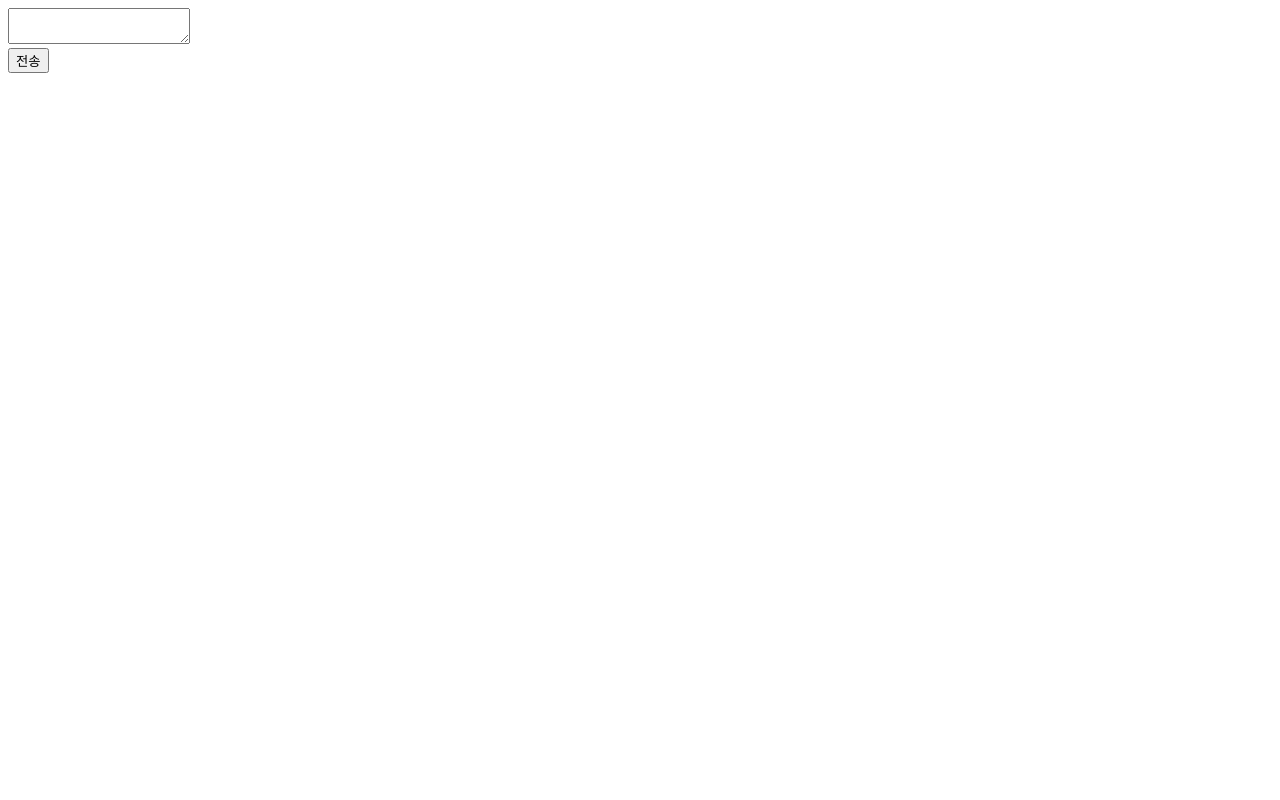
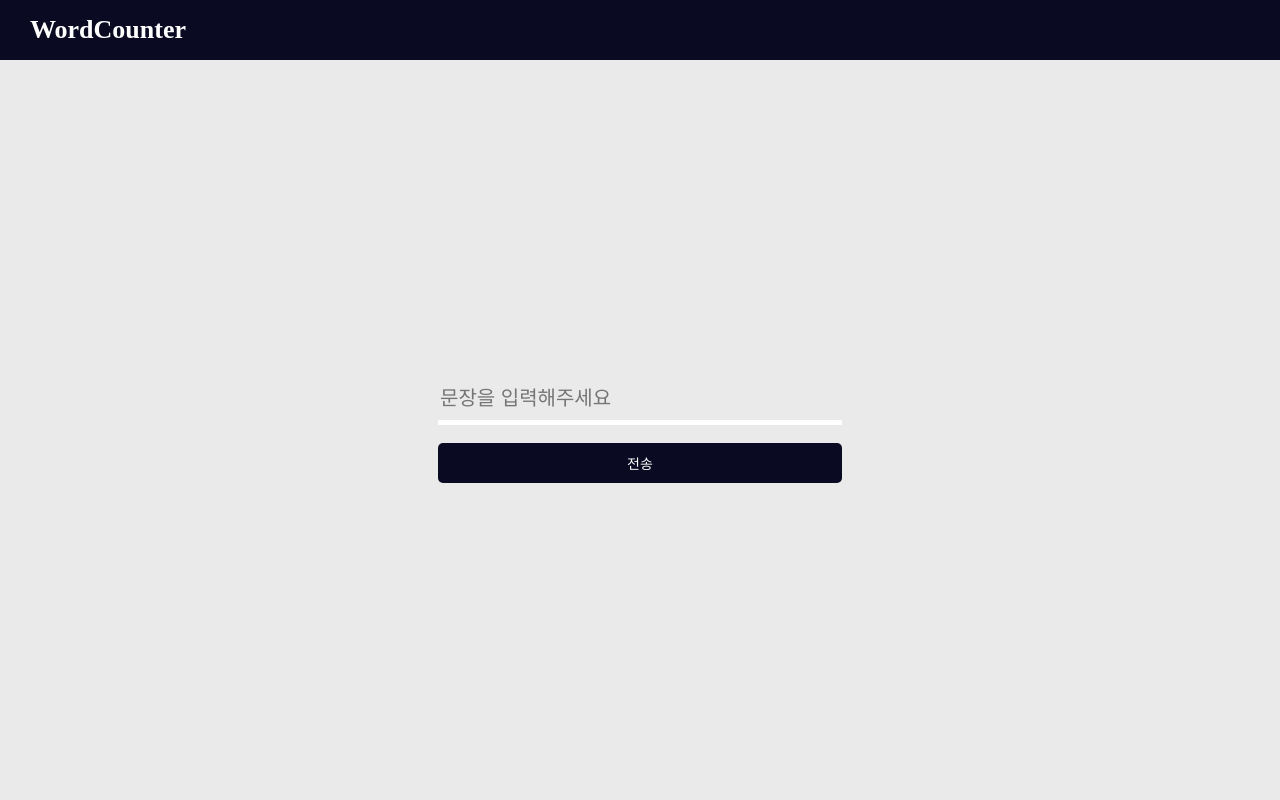
Before and after one commit to Jhun24/WordCountAssignment, a Django app: page / in a window 1280 px wide. Before the commit the page is almost empty. Run offline with Django 3.2, Linux system fonts and the light colour scheme.

Commit message:
[style] add home.css

```diff
--- a/manage.py
+++ b/manage.py
@@ -20,3 +20,9 @@ if __name__ == "__main__":
             )
         raise
     execute_from_command_line(sys.argv)
+
+STATIC_URL = '/static/'
+
+STATICFILES_DIRS = (
+    os.path.join(BASE_DIR, 'static'),
+)
--- /dev/null
+++ b/wordcount/static/css/home.css
@@ -0,0 +1,77 @@
+*{
+    margin:0;
+}
+
+body{
+    width:100vw;
+    height:100vh;
+
+}
+
+.header{
+    width:100vw;
+    height:60px;
+
+    background-color: #0A0A23;
+
+    display: flex;
+    align-items:center;
+}
+
+.header > p{
+    font-size:26px;
+    font-weight:600;
+
+    margin-left:30px;
+
+    color:#fff;
+}
+
+.textarea-box{
+    width:100vw;
+    height:calc(100% - 60px);
+
+    display: flex;
+    align-items: center;
+    justify-content: center;
+
+    background-color: rgb(234,234,234);
+}
+
+
+.textarea-box > form{
+    width:auto;
+    height:auto;
+
+}
+
+.textarea-box > form > input[type="text"]{
+    width:400px;
+    height:40px;
+
+    margin:auto;
+    border:0;
+    border-bottom:5px solid #fff;
+    background-color: rgba(255,255,255,0);
+
+    font-size:20px;
+
+    display: flex;
+    align-self: center;
+
+    outline: none;
+}
+
+.textarea-box > form > input[type="submit"]{
+    width:404px;
+    height:40px;
+
+    border:0;
+    border-radius:5px;
+    background-color: #0A0A23;
+
+    color:#fff;
+    font-size:14px;
+
+
+}
--- a/wordcount/templates/home.html
+++ b/wordcount/templates/home.html
@@ -1,3 +1,5 @@
+{% load static %}
+
 <!DOCTYPE html>
 <html lang="en">
 <head>
@@ -5,13 +7,19 @@
     <meta name="viewport" content="width=device-width, initial-scale=1.0">
     <meta http-equiv="X-UA-Compatible" content="ie=edge">
     <title>Document</title>
-    <link rel="stylesheet" href="/css/home.css">
-</head>
+    <link rel="stylesheet" href="{% static 'css/home.css' %}">
+
 <body>
-    <form action="{% url 'result' %}">
-        <textarea name="text"></textarea>
-        <br>
-        <input type="submit" value="전송" />
-    </form>
+    <div class="header">
+        <p>WordCounter</p>
+    </div>
+
+    <div class="textarea-box">
+        <form action="{% url 'result' %}">
+            <input type="text" name="text" placeholder="문장을 입력해주세요"/>
+            <br>
+            <input type="submit" value="전송" />
+        </form>
+    </div>
 </body>
 </html>
```
Also changed, not shown: wordcount/templates/css/home.css (deleted).
